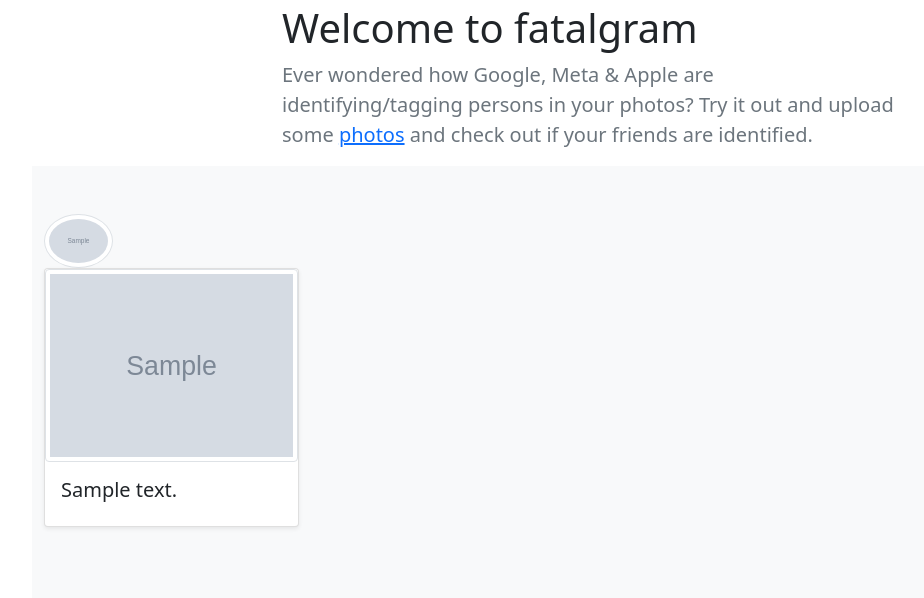
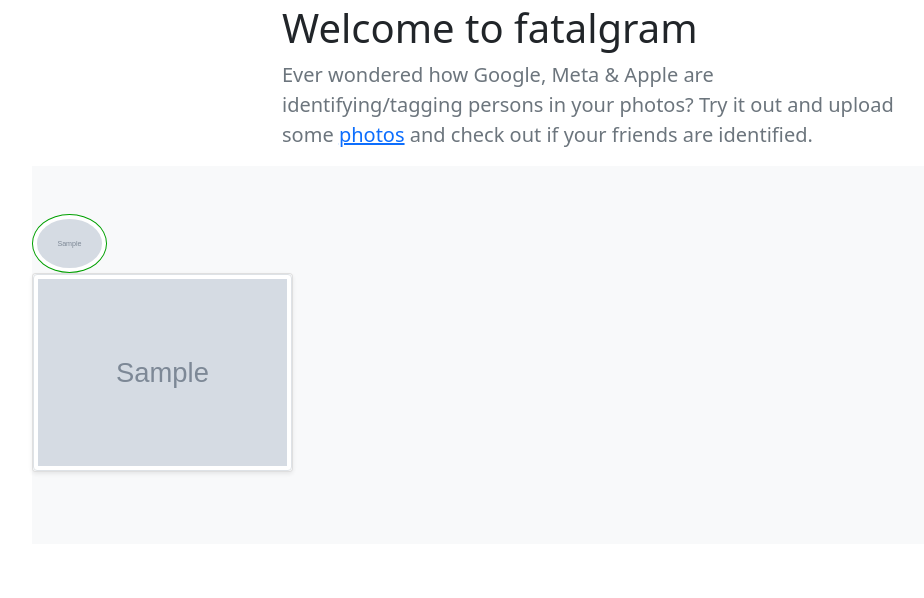
Before and after one commit to felixhusse/fatalgram, a Django app: page /?person=1 in a window 1280 px wide. Shown: the part 56-654 px from the top of the page, without its empty margins (50-974 px from the left). Run offline with Django 3.2, Linux system fonts and the light colour scheme; a user stored in the database is signed in; tables that the repository leaves empty hold one stand-in row (values such as "Sample post"); grey boxes marked "Sample" are stand-in pictures; parts of the project's set-up code (start-up, migrations or seed data) failed here and were passed over; some libraries are stand-ins or nearby versions.

Commit message:
- improved "face-selection" on home

```diff
--- a/fatalgram/app/views.py
+++ b/fatalgram/app/views.py
@@ -16,11 +16,11 @@
 def home(request):
 
     photo_list = Photo.objects.all().order_by("description").reverse()
-
+    selected_person = None
     if request.method == "GET" and "person" in request.GET:
         person_id = int(request.GET["person"])
-        person = Person.objects.get(pk=person_id)
-        photo_list = person.photos.all().order_by("description").reverse()
+        selected_person = Person.objects.get(pk=person_id)
+        photo_list = selected_person.photos.all().order_by("upload_date").reverse()
 
     persons = Person.objects.all()
     page = request.GET.get("page", 1)
@@ -31,7 +31,11 @@
         photos = paginator.page(1)
     except EmptyPage:
         photos = paginator.page(paginator.num_pages)
-    return render(request, "pages/home.html", {"photos": photos, "persons": persons})
+    return render(
+        request,
+        "pages/home.html",
+        {"photos": photos, "persons": persons, "selected_person": selected_person},
+    )
 
 
 @login_required(login_url="account_login")
--- a/fatalgram/static/css/project.css
+++ b/fatalgram/static/css/project.css
@@ -19,3 +19,11 @@
 .fatalgram-heading {
   font-weight: 300;
 }
+
+.scrolling-wrapper{
+	overflow-x: auto;
+}
+
+.person-selected {
+  border-color: #00A000;
+}
--- a/fatalgram/templates/pages/home.html
+++ b/fatalgram/templates/pages/home.html
@@ -9,29 +9,36 @@
       <h1 class="fatalgram-heading">Welcome to fatalgram</h1>
       <p class="lead text-muted">
         Ever wondered how Google, Meta & Apple are identifying/tagging persons in your photos? Try it out and upload some
-        <a href="/photoupload">photos</a> and check out if your friends are identified.
+        <a href="{% url 'app:photoupload' %}">photos</a> and check out if your friends are identified.
       </p>
     </div>
   </section>
+
+
   <div class="album py-5 bg-light">
-      <div class="container">
-          <div class="row">
+    <div class="scrolling-wrapper row flex-row flex-nowrap">
+
       {% for person in persons %}
-              <div class="col-md-1">
+        <div class="col-2">
+          {% if selected_person.id == person.id %}
+            <a href="{% url 'app:home' %}">
+              <img src="{{ person.personencoding_set.all.0.face_thumb.url }}" alt="" class="person-selected rounded-circle img-thumbnail" width="75px" height="75px">
+            </a>
+          {% else %}
             <a href="?person={{ person.id }}">
               <img src="{{ person.personencoding_set.all.0.face_thumb.url }}" alt="" class="rounded-circle img-thumbnail" width="75px" height="75px">
             </a>
+          {% endif %}
+
         </div>
       {% endfor %}
     </div>
+
     <div class="row infinite-container">
         {% for photo in photos %}
             <div class="col-md-3 infinite-item">
                 <div class="card mb-4 shadow-sm">
                     <img class="img-thumbnail"  src="{{photo.photo_thumb.url}}"/>
-                          <div class="card-body">
-                            <h5 class="card-title">{{photo.description}}</h5>
-                          </div>
                 </div>
             </div>
         {% endfor %}
@@ -48,8 +55,6 @@
           </div>
       </div>
     {% endif %}
-
-      </div>
   </div>
   <script>
     var infinite = new Waypoint.Infinite({
```
Lines whose indentation alone changed are shown as unchanged.
